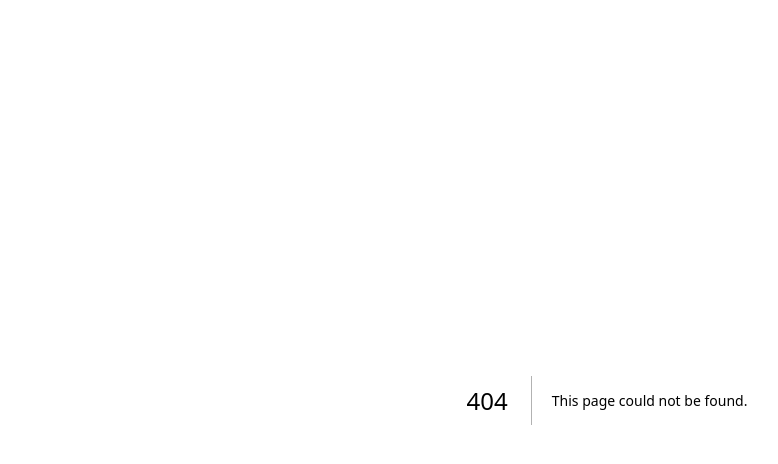
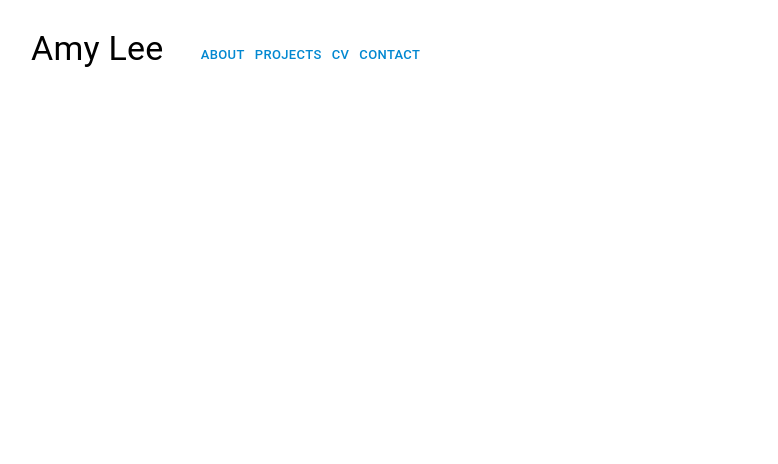
Before and after one commit to leeaj23/leeaj23, a Next.js app: page /cv in a window 1280 px wide. Before the commit this address had no page. Shown: the top 464 px of the page, without its empty margins (33-811 px from the left). Built offline with nearby package versions, Linux system fonts and the light colour scheme.

Commit message:
fixed navbar

```diff
--- a/app/components/NavBar.js
+++ b/app/components/NavBar.js
@@ -1,6 +1,6 @@
 'use client';
 
-import { AppBar, Container, Toolbar, Box, Button, IconButton, Drawer, MenuItem, Typography } from '@mui/material';
+import { AppBar, Container, Toolbar, Box, Button, Link, IconButton, Drawer, MenuItem, Typography } from '@mui/material';
 import MenuIcon from '@mui/icons-material/Menu';
 import CloseRoundedIcon from '@mui/icons-material/CloseRounded';
 
@@ -27,18 +27,18 @@ export default function NavBar() {
             <Container maxWidth='lg'>
                 <Toolbar variant='dense' disableGutters>
                     <Box sx={{flexGrow: 1, display: 'flex', alignItems: 'center', px: 0}}>
-                        <Typography variant='h4' sx={{color: 'black', mr: 4}} gutterBottom>Amy Lee</Typography>
+                        <Typography variant='h4' sx={{color: 'black', mr: 4, textDecoration: 'none'}} gutterBottom component={Link} href='/'>Amy Lee</Typography>
                         <Box sx={{ display: { xs: 'none', md: 'flex' } }}>
-                            <Button variant="text" color="info" size="small" sx={{ minWidth: 0 }}>
+                            <Button variant="text" color="info" size="small" sx={{ minWidth: 0 }} href='/'>
                                 About
                             </Button>
-                            <Button variant="text" color="info" size="small" sx={{ minWidth: 0 }}>
+                            <Button variant="text" color="info" size="small" sx={{ minWidth: 0 }} href='/projects'>
                                 Projects
                             </Button>
-                            <Button variant="text" color="info" size="small" sx={{ minWidth: 0 }}>
+                            <Button variant="text" color="info" size="small" sx={{ minWidth: 0 }} href='/cv'>
                                 CV
                             </Button>
-                            <Button variant="text" color="info" size="small" sx={{ minWidth: 0 }}>
+                            <Button variant="text" color="info" size="small" sx={{ minWidth: 0 }} href='/contact'>
                                 Contact
                             </Button>
                             </Box>
@@ -68,10 +68,10 @@ export default function NavBar() {
                                 <CloseRoundedIcon />
                             </IconButton>
                             </Box>
-                            <MenuItem>About</MenuItem>
-                            <MenuItem>Projects</MenuItem>
-                            <MenuItem>CV</MenuItem>
-                            <MenuItem>Contact</MenuItem>
+                            <MenuItem component={Link} href='/'>About</MenuItem>
+                            <MenuItem component={Link} href='/projects'>Projects</MenuItem>
+                            <MenuItem component={Link} href='/cv'>CV</MenuItem>
+                            <MenuItem component={Link} href='/contact'>Contact</MenuItem>
                         </Box>
                         </Drawer>
                     </Box>
--- /dev/null
+++ b/app/cv/page.js
@@ -0,0 +1,10 @@
+import NavBar from '../components/NavBar';
+import {CssBaseline} from "@mui/material";
+
+export default function Home () {
+    return (
+        <CssBaseline enableColorScheme>
+            <NavBar></NavBar>
+        </CssBaseline>
+    );
+}
```
Also changed, not shown: app/contact/page.js (added, +10 -0 lines), app/projects/page.js (added, +10 -0 lines), app/components/headshot.jpg (deleted), app/components/temp.jpeg (deleted).
